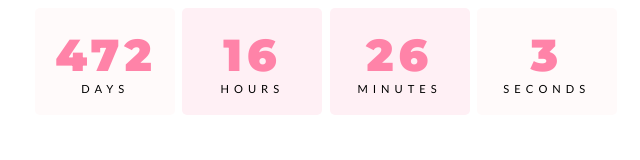
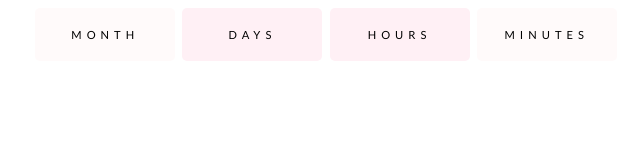
Before and after one commit to forensicento/test, a plain HTML site: page index.html in a window 1280 px wide. Shown: the whole page, without its empty margins (314-954 px from the left). Drawn offline with Linux system fonts and the light colour scheme.

Commit message:
Update index.html

```diff
--- a/index.html
+++ b/index.html
@@ -20,27 +20,27 @@ body{
   letter-spacing: 5px;
 }
 
-.days, .hours, .minutes, .seconds {
+.month, .days, .hours, .minutes {
   display: inline-block;
   padding: 20px;
   width: 100px;
   border-radius: 5px;
 }
 
+.month {
+  background: #FFFAFA;
+}
+
 .days {
-  background: #FFFAFA;
+  background: #FFF0F5;
+  color: #000000;
 }
 
 .hours {
   background: #FFF0F5;
-  color: #000000;
 }
 
 .minutes {
-  background: #FFF0F5;
-}
-
-.seconds {
   background: #FFFAFA;
 }
 
@@ -88,14 +88,14 @@ body{
 
 <div id="timer">
 
-    <div class="days">
-        <div id="days" class="numbers "> </div>days</div>
+    <div class="month">
+        <div id="month" class="numbers "> </div>month</div>
+      <div class="days">
+        <div  id="days" class="numbers"> </div>days</div>
       <div class="hours">
         <div  id="hours" class="numbers"> </div>hours</div>
-      <div class="minutes">
-        <div  id="minutes" class="numbers"> </div>minutes</div>
-      <div   class="seconds">
-        <div id="seconds" class="numbers"> </div>seconds</div>
+      <div   class="minutes">
+        <div id="minutes" class="numbers"> </div>minutes</div>
       </div>
 
 </div>
@@ -116,16 +116,16 @@ let timer = setInterval(function() {
   const diff = myDate - today;
 
   // math
-  let days = Math.floor(diff / (1000 * 60 * 60 * 24));
-  let hours = Math.floor((diff % (1000 * 60 * 60 * 24)) / (1000 * 60 * 60));
-  let minutes = Math.floor((diff % (1000 * 60 * 60)) / (1000 * 60));
-  let seconds = Math.floor((diff % (1000 * 60)) / 1000);
+  let month = date.getMonth() + 1;
+  let days = date.getDate();
+  let hours = today.getdays();
+  let minutes = today.gethours();
 
   // display
+  document.getElementById("month").innerHTML=month
   document.getElementById("days").innerHTML=days
   document.getElementById("hours").innerHTML=hours
   document.getElementById("minutes").innerHTML=minutes
-  document.getElementById("seconds").innerHTML=seconds
 
 
 
```
